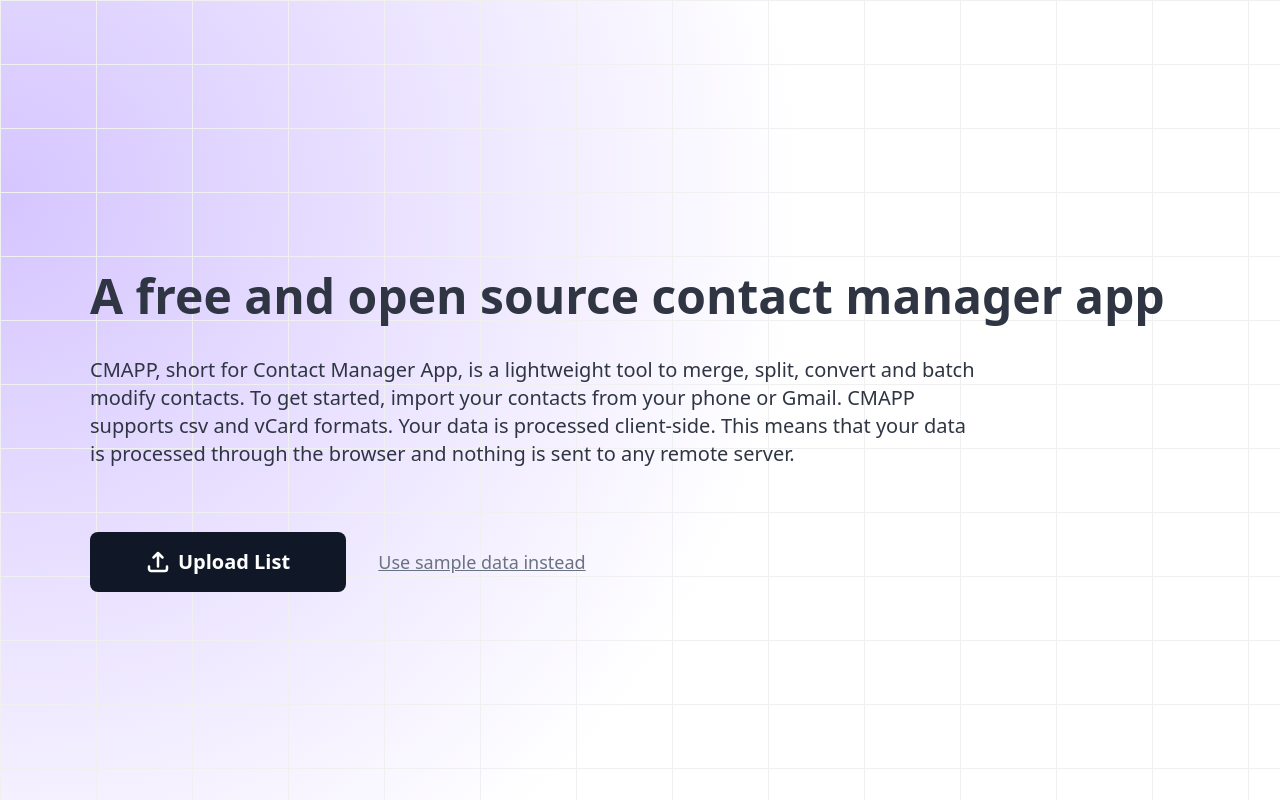
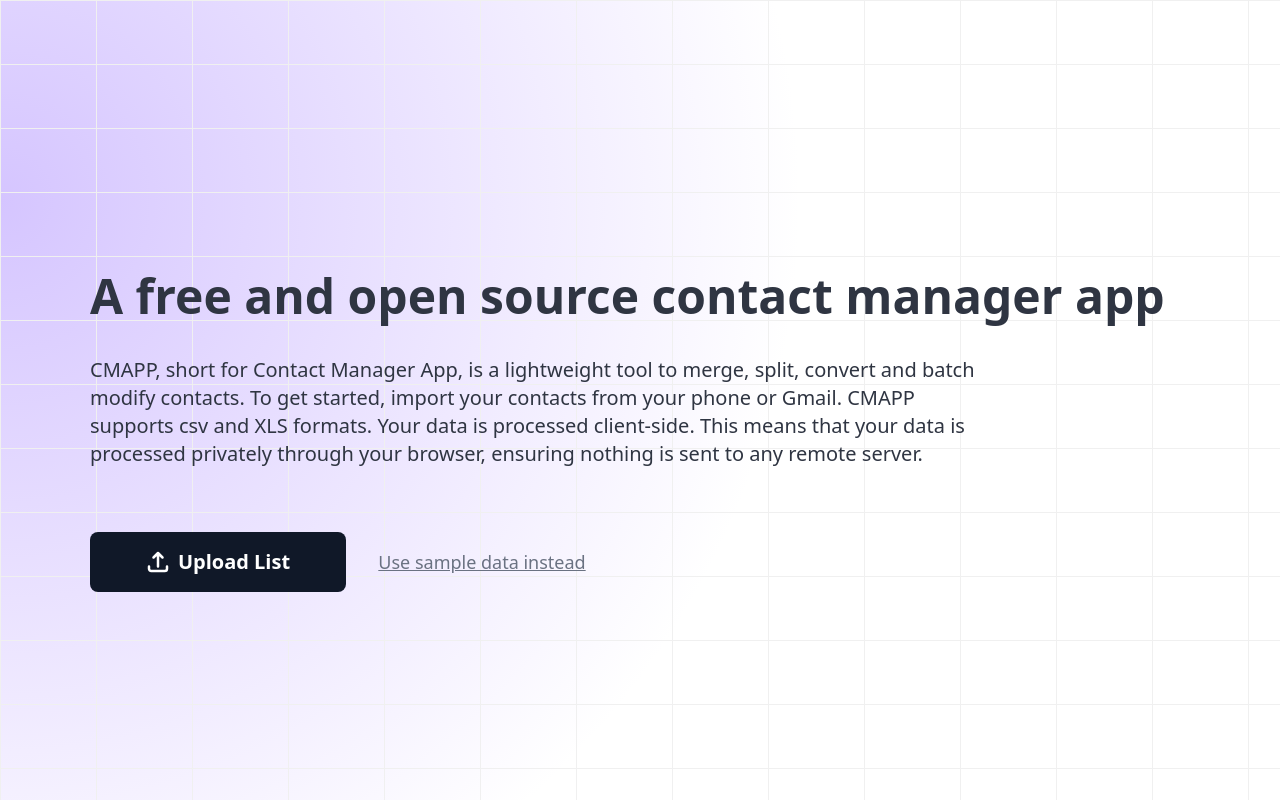
Before and after one commit to nmncode9/CMAPP, a React (Vite) app: page / in a window 1280 px wide. Built offline with nearby package versions, Linux system fonts and the light colour scheme.

Commit message:
copy: correct copywriting on landing page

```diff
--- a/src/components/UploadScreen.jsx
+++ b/src/components/UploadScreen.jsx
@@ -37,7 +37,7 @@
           A free and open source contact manager app
         </h1>
         <p className="max-w-[890px] font-[500] text-xl text-left mb-16">
-          CMAPP, short for Contact Manager App, is a lightweight tool to merge, split, convert and batch modify contacts. To get started, import your contacts from your phone or Gmail. CMAPP supports csv and vCard formats. Your data is processed client-side. This means that your data is processed through the browser and nothing is sent to any remote server.
+          CMAPP, short for Contact Manager App, is a lightweight tool to merge, split, convert and batch modify contacts. To get started, import your contacts from your phone or Gmail. CMAPP supports csv and XLS formats. Your data is processed client-side. This means that your data is processed privately through your browser, ensuring nothing is sent to any remote server.
         </p>
 
         <div className="flex flex-col md:flex-row md:space-x-2 space-y-2 md:space-y-0 items-center">
```
